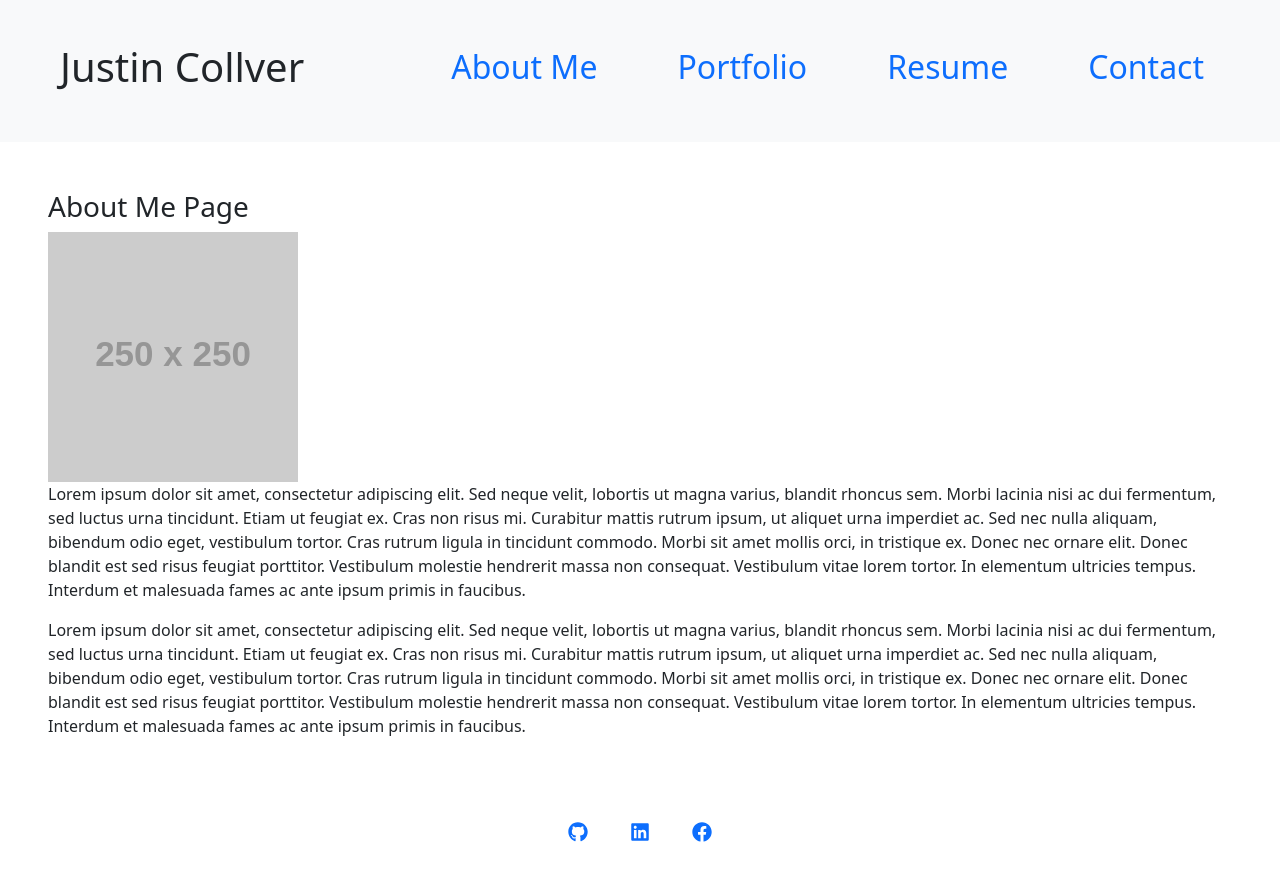
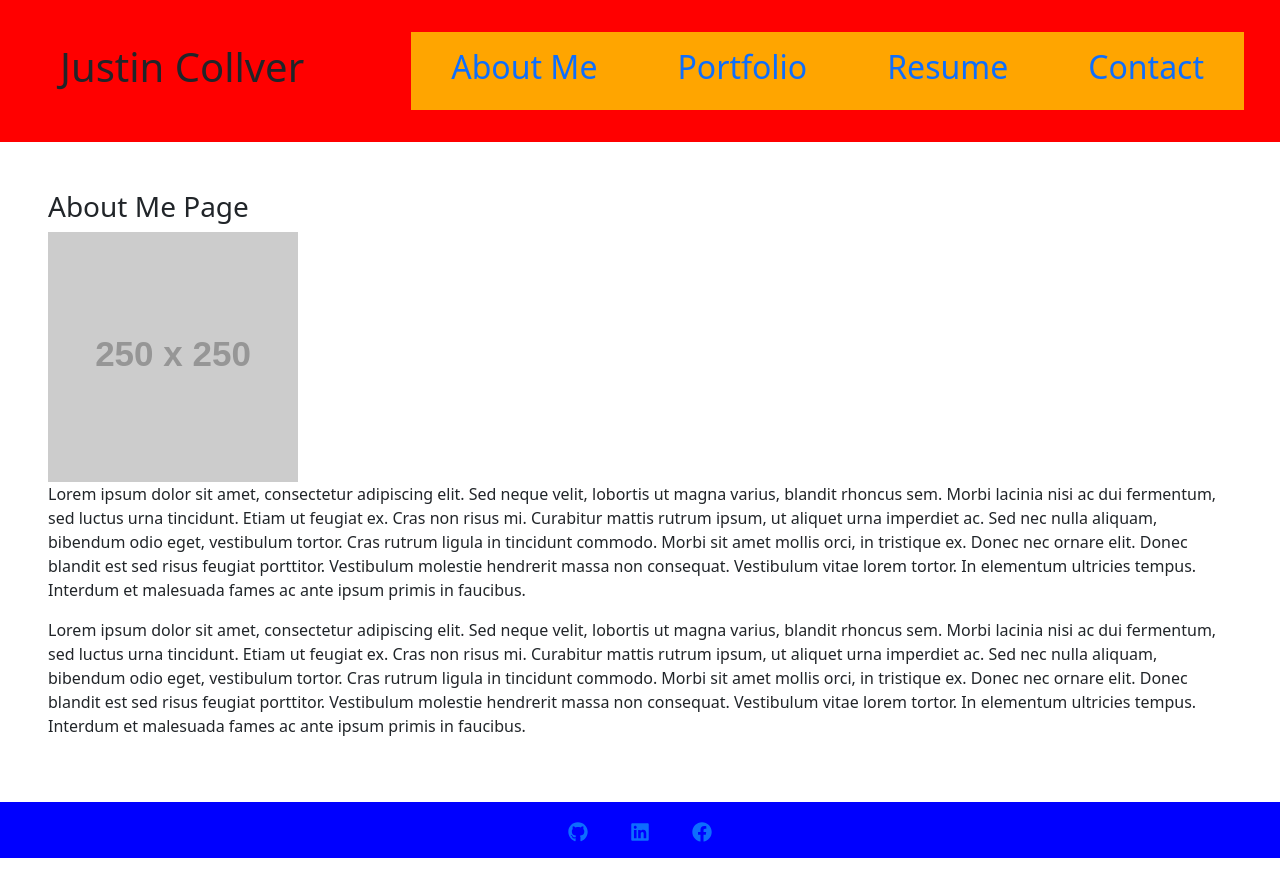
Before and after one commit to threewide/react-portfolio, a React (Create React App) app in the folder react-portfolio-app/: page / in a window 1280 px wide. Built offline with nearby package versions, Linux system fonts and the light colour scheme.

Commit message:
styled web pages and updated readme

```diff
--- a/react-portfolio-app/src/components/Footer.js
+++ b/react-portfolio-app/src/components/Footer.js
@@ -5,7 +5,7 @@ import { FaLinkedin, FaGithub, FaFacebook } from 'react-icons/fa';
 // We assign them to their own variable names
 function Footer() {
   return (
-    <footer class="text-center">
+    <footer class="text-center" style={{background: "blue"}}>
         <div class="container">
             <section class="mb-4">
                 <a
--- a/react-portfolio-app/src/components/Header.js
+++ b/react-portfolio-app/src/components/Header.js
@@ -3,7 +3,7 @@ import Navigation from "./Navigation";
 
 function Header({ currentPage, handlePageChange }) {
     return (
-        <header class="navbar navbar-expand-lg navbar-light bg-light">
+        <header class="navbar navbar-expand-lg" style={{background: "red"}}>
             <div class="container-fluid m-4">
                 <div class="px-4">
                     <a href="#home"
--- a/react-portfolio-app/src/components/Navigation.js
+++ b/react-portfolio-app/src/components/Navigation.js
@@ -4,7 +4,7 @@ import React from 'react';
 // We assign them to their own variable names
 function Navigation({ currentPage, handlePageChange }) {
   return (
-    <nav class="navbar navbar-expand-lg navbar-light bg-light">
+    <nav class="navbar navbar-expand-lg" style={{background: "orange"}}>
                 <div class="d-flex align-items-center">
                     <ul className="nav" >
                         <li className="nav-item" class="px-4">
```
Also changed, not shown: 1 other file (tests, documents, lock files or other folders).
